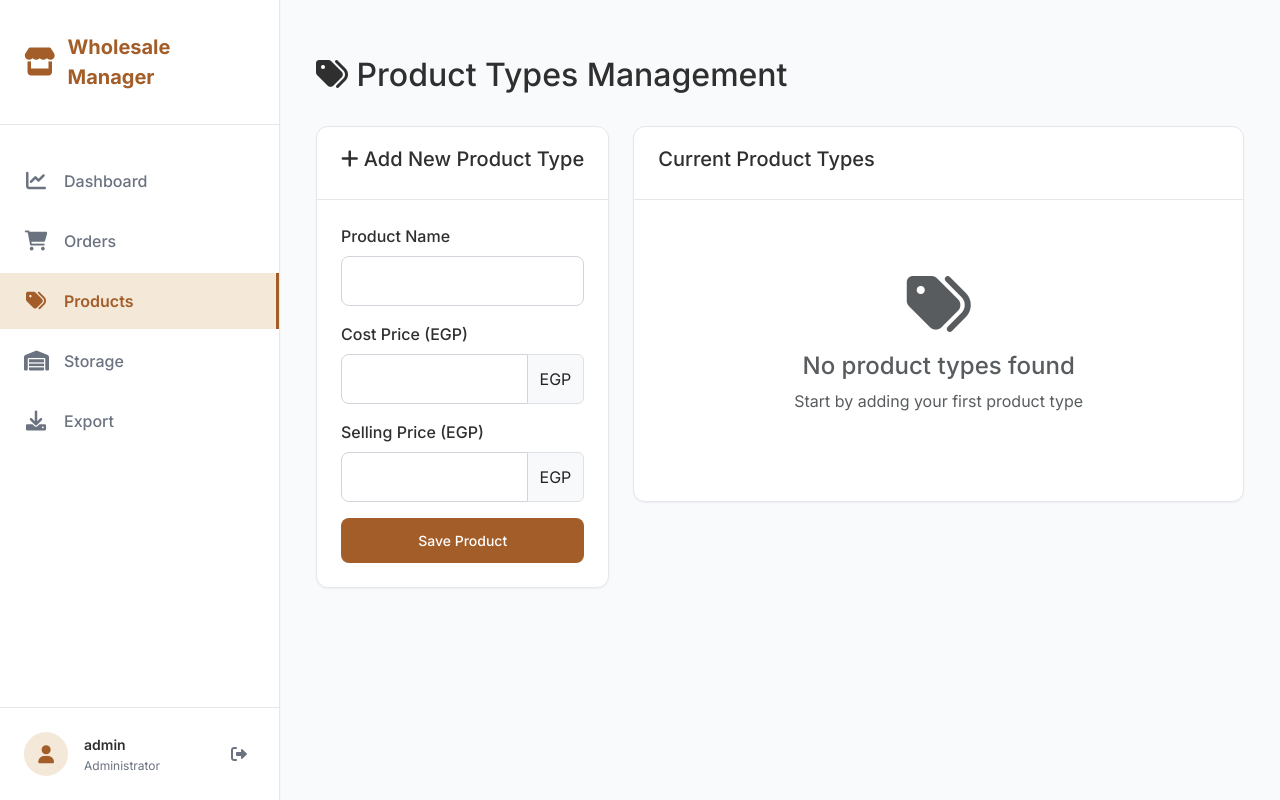
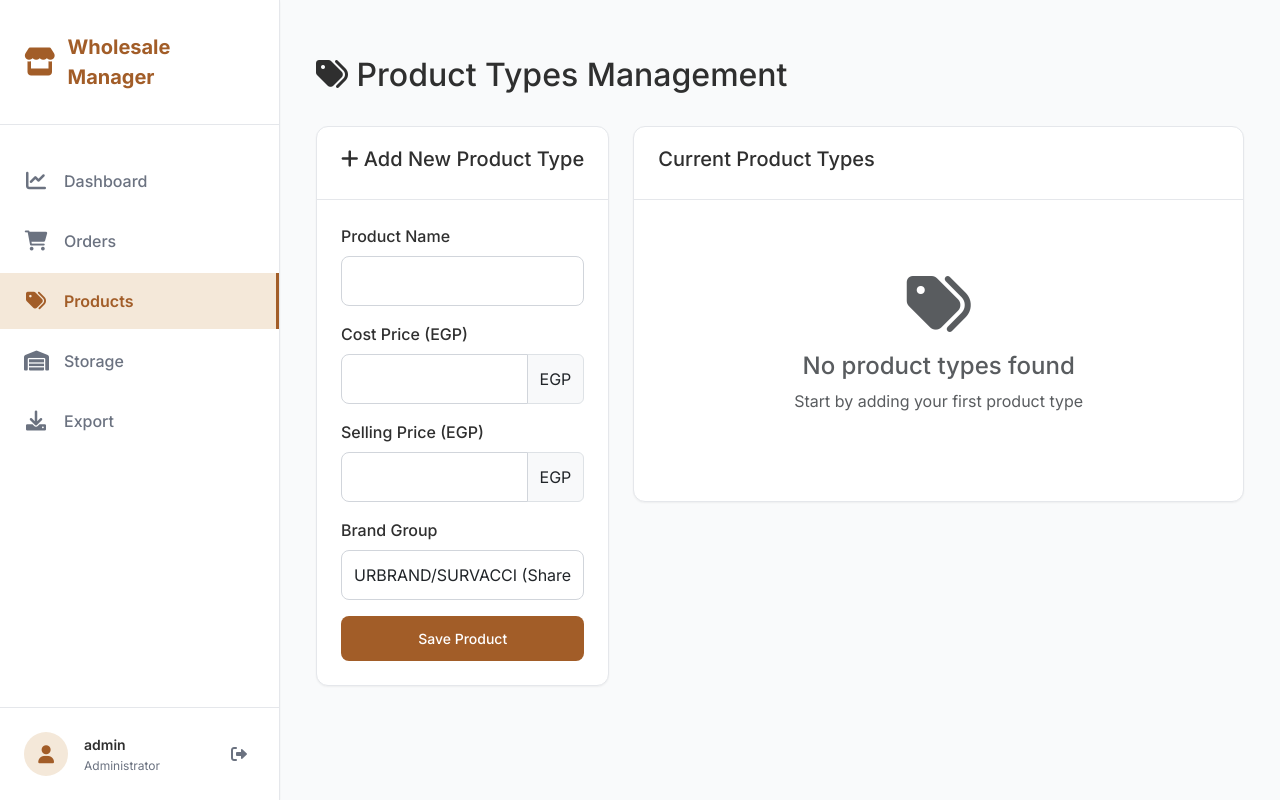
Before and after one commit to AdhamElkomey23/WHOLESALE-APP, a Flask app: page /products in a window 1280 px wide. Run offline with Flask 3, Linux system fonts and the light colour scheme; a user stored in the database is signed in.

Commit message:
Add ability to categorize products by brand for better organization
Implements brand group selection for products using SelectField in forms.py, updates models.py to include brand_group, and modifies routes.py and products.html to manage and display brand assignments.

Replit-Commit-Author: Agent
Replit-Commit-Session-Id: 03023591-3e84-4850-aff2-f235a7f37061
Replit-Commit-Screenshot-Url: https://storage.googleapis.com/screenshot-production-us-central1/4234a394-b2d3-40c5-a1fb-8767f7a2ab1a/634fbb87-5fef-4e27-acb9-6309394a1c8b.jpg

```diff
--- a/forms.py
+++ b/forms.py
@@ -36,6 +36,7 @@ class ProductTypeForm(FlaskForm):
     name = StringField('Product Name', validators=[DataRequired(), Length(max=100)])
     cost_price = FloatField('Cost Price (EGP)', validators=[DataRequired(), NumberRange(min=0)])
     selling_price = FloatField('Selling Price (EGP)', validators=[DataRequired(), NumberRange(min=0)])
+    brand_group = SelectField('Brand Group', choices=[('SHARED', 'URBRAND/SURVACCI (Shared Storage)'), ('AZIZ', 'AZIZ (Separate Storage)')], validators=[DataRequired()])
     submit = SubmitField('Save Product')
 
     def validate_selling_price(self, field):
--- a/models.py
+++ b/models.py
@@ -15,6 +15,7 @@ class ProductType(db.Model):
     name = db.Column(db.String(100), nullable=False)
     cost_price = db.Column(db.Float, default=0.0)
     selling_price = db.Column(db.Float, default=0.0)
+    brand_group = db.Column(db.String(20), nullable=False, default='SHARED')  # 'SHARED' or 'AZIZ'
     created_at = db.Column(db.DateTime, default=datetime.utcnow)
 
     # Relationship with orders
--- a/routes.py
+++ b/routes.py
@@ -247,7 +247,8 @@ def new_product():
         product = ProductType(
             name=form.name.data,
             cost_price=form.cost_price.data,
-            selling_price=form.selling_price.data
+            selling_price=form.selling_price.data,
+            brand_group=form.brand_group.data
         )
         db.session.add(product)
         db.session.commit()
@@ -266,6 +267,7 @@ def edit_product(id):
         product.name = form.name.data
         product.cost_price = form.cost_price.data
         product.selling_price = form.selling_price.data
+        product.brand_group = form.brand_group.data
         db.session.commit()
         flash('Product updated successfully!', 'success')
     else:
--- a/templates/products.html
+++ b/templates/products.html
@@ -59,6 +59,16 @@
                                 {% endif %}
                             </div>
 
+                            <div class="mb-3">
+                                {{ form.brand_group.label(class="form-label") }}
+                                {{ form.brand_group(class="form-select" + (" is-invalid" if form.brand_group.errors else "")) }}
+                                {% if form.brand_group.errors %}
+                                    <div class="invalid-feedback">
+                                        {% for error in form.brand_group.errors %}{{ error }}{% endfor %}
+                                    </div>
+                                {% endif %}
+                            </div>
+
                             <div class="d-grid">
                                 {{ form.submit(class="btn btn-primary") }}
                             </div>
@@ -83,6 +93,7 @@
                                         <th>Product Name</th>
                                         <th>Cost Price (EGP)</th>
                                         <th>Selling Price (EGP)</th>
+                                        <th>Brand Group</th>
                                         <th>Profit Margin</th>
                                         <th>Orders Count</th>
                                         <th>Actions</th>
@@ -95,6 +106,11 @@
                                             <td>{{ "{:,.2f}".format(product.cost_price) }}</td>
                                             <td>{{ "{:,.2f}".format(product.selling_price) }}</td>
                                             <td>
+                                                <span class="badge {% if product.brand_group == 'SHARED' %}bg-primary{% else %}bg-warning{% endif %}">
+                                                    {% if product.brand_group == 'SHARED' %}URBRAND/SURVACCI{% else %}AZIZ{% endif %}
+                                                </span>
+                                            </td>
+                                            <td>
                                                 {% set margin = ((product.selling_price - product.cost_price) / product.cost_price * 100) if product.cost_price > 0 else 0 %}
                                                 <span class="badge {% if margin > 50 %}bg-success{% elif margin > 20 %}bg-warning{% else %}bg-danger{% endif %}">
                                                     {{ "{:.1f}".format(margin) }}%
@@ -106,7 +122,7 @@
                                             <td>
                                                 <div class="btn-group btn-group-sm" role="group">
                                                     <button type="button" class="btn btn-outline-primary"
-                                                            onclick="editProduct({{ product.id }}, '{{ product.name }}', {{ product.cost_price }}, {{ product.selling_price }})">
+                                                            onclick="editProduct({{ product.id }}, '{{ product.name }}', {{ product.cost_price }}, {{ product.selling_price }}, '{{ product.brand_group }}')">
                                                         <i class="fas fa-edit"></i>
                                                     </button>
                                                     <button type="button" class="btn btn-outline-danger"
```
